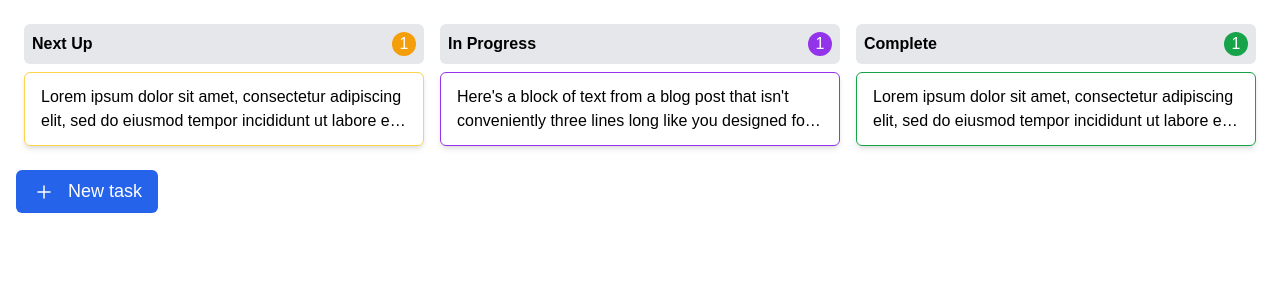
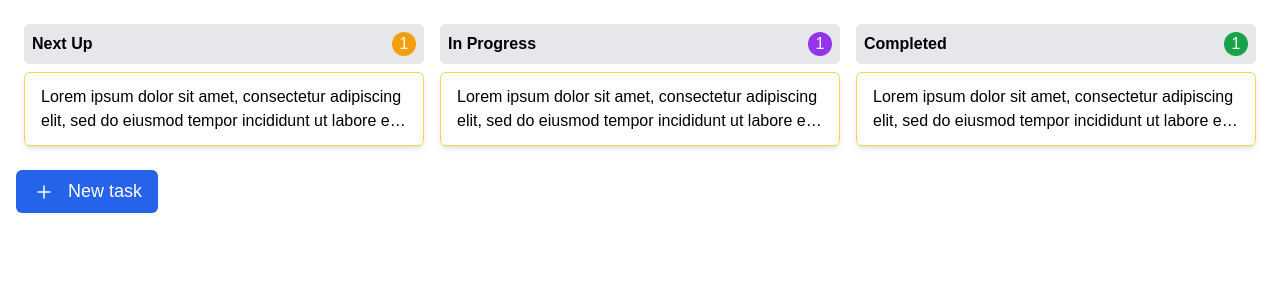
Before and after one commit to Madaraka02/todos-frontend, a React (Create React App) app: page / in a window 1280 px wide. Shown: the top 300 px of the page. Built offline with nearby package versions, Linux system fonts and the light colour scheme.

Commit message:
create task sections components

```diff
--- /dev/null
+++ b/src/assets/icons.js
@@ -0,0 +1,19 @@
+
+export const DeleteIcon = () => (
+<svg xmlns="http://www.w3.org/2000/svg" fill="none" viewBox="0 0 24 24" stroke-width="1.5" stroke="currentColor" className="w-6 h-6">
+<path stroke-linecap="round" stroke-linejoin="round" d="M20.25 7.5l-.625 10.632a2.25 2.25 0 01-2.247 2.118H6.622a2.25 2.25 0 01-2.247-2.118L3.75 7.5m6 4.125l2.25 2.25m0 0l2.25 2.25M12 13.875l2.25-2.25M12 13.875l-2.25 2.25M3.375 7.5h17.25c.621 0 1.125-.504 1.125-1.125v-1.5c0-.621-.504-1.125-1.125-1.125H3.375c-.621 0-1.125.504-1.125 1.125v1.5c0 .621.504 1.125 1.125 1.125z" />
+</svg>
+)
+
+export const EditIcon = () => (
+<svg xmlns="http://www.w3.org/2000/svg" fill="none" viewBox="0 0 24 24" stroke-width="1.5" stroke="currentColor" className="w-6 h-6">
+<path stroke-linecap="round" stroke-linejoin="round" d="M16.862 4.487l1.687-1.688a1.875 1.875 0 112.652 2.652L10.582 16.07a4.5 4.5 0 01-1.897 1.13L6 18l.8-2.685a4.5 4.5 0 011.13-1.897l8.932-8.931zm0 0L19.5 7.125M18 14v4.75A2.25 2.25 0 0115.75 21H5.25A2.25 2.25 0 013 18.75V8.25A2.25 2.25 0 015.25 6H10" />
+</svg>
+)
+
+
+export const CloseIcon = () => (
+    <svg xmlns="http://www.w3.org/2000/svg" fill="none" viewBox="0 0 24 24" stroke-width="1.5" stroke="currentColor" className="w-6 h-6">
+<path stroke-linecap="round" stroke-linejoin="round" d="M9.75 9.75l4.5 4.5m0-4.5l-4.5 4.5M21 12a9 9 0 11-18 0 9 9 0 0118 0z" />
+</svg>
+            )
--- /dev/null
+++ b/src/components/Section.jsx
@@ -0,0 +1,20 @@
+import React from 'react'
+import TaskCard from './TaskCard'
+
+const Section = ({status, tasks}) => {
+  return (
+    <div className="w-full flex flex-col gap-2">
+    <div className=" flex flex-row cursor-pointer justify-between items-center bg-gray-200 p-2 rounded-md">
+      <p className='font-semibold'>{status === 'new'? 'Next Up': status === 'progress'? 'In Progress': status === 'complete'? 'Completed': ''}</p>
+      <div className={`rounded-full w-6 h-6 ${status === 'new'? 'bg-amber-500': status === 'progress'? 'bg-purple-600': status === 'complete'? 'bg-green-600': ''}  justify-center text-center text-white`}>1</div>
+    </div>
+    <div className="flex flex-col gap-1">
+      <TaskCard type='new'
+      description='Lorem ipsum dolor sit amet, consectetur adipiscing elit, sed do eiusmod tempor incididunt ut labore et dolore magna aliqua.'
+      />
+    </div>
+  </div>
+  )
+}
+
+export default Section
--- a/src/components/TaskCard.jsx
+++ b/src/components/TaskCard.jsx
@@ -7,9 +7,15 @@ const TaskCard = ({type, description, end_date}) => {
   const handleCloseDetails = () => {
       setOpenDetailsModal(false)
     }
+    const handleDrag = (e) => {
+
+    }
   return (
     <>
-    <div className={`font-satoshi w-full rounded-md shadow-md px-4 py-3 cursor-pointer ${type === 'new'? 'border-amber-300' : type === 'progress'? 'border-purple-600' : type === 'complete'? 'border-green-600' : ''} border`}>
+    <div
+    draggable
+    // onDragStart={}
+     className={`font-satoshi w-full rounded-md shadow-md px-4 py-3 cursor-pointer ${type === 'new'? 'border-amber-300' : type === 'progress'? 'border-purple-600' : type === 'complete'? 'border-green-600' : ''} border`}>
       <p onClick={() => setOpenDetailsModal(true)} className='line-clamp-2'>{description}</p>
     </div>
 
--- a/src/components/modals/ModalLayout.jsx
+++ b/src/components/modals/ModalLayout.jsx
@@ -1,4 +1,5 @@
 import React from 'react'
+import { CloseIcon } from '../../assets/icons'
 
 const ModalLayout = ({setToggleModal, ...props}) => {
   return (
@@ -13,10 +14,7 @@ const ModalLayout = ({setToggleModal, ...props}) => {
                 <p className='font-semibold text-lg'>{props.title}</p>
             )}
             <div onClick={() => setToggleModal(false)} className="cursor-pointer">
-            <svg xmlns="http://www.w3.org/2000/svg" fill="none" viewBox="0 0 24 24" stroke-width="1.5" stroke="currentColor" className="w-6 h-6">
-  <path stroke-linecap="round" stroke-linejoin="round" d="M9.75 9.75l4.5 4.5m0-4.5l-4.5 4.5M21 12a9 9 0 11-18 0 9 9 0 0118 0z" />
-</svg>
-
+                <CloseIcon/>
 
             </div>
 
--- a/src/pages/Home.jsx
+++ b/src/pages/Home.jsx
@@ -1,6 +1,7 @@
 import React, { useState } from 'react'
 import ModalLayout from '../components/modals/ModalLayout';
 import NewTask from '../components/modals/NewTask';
+import Section from '../components/Section';
 import TaskCard from '../components/TaskCard'
 
 function Home() {
@@ -8,53 +9,20 @@ function Home() {
   const handleCloseAddTask = () => {
       setOpenAddTaskModal(false)
     }
+  const statuses = ['new','progress','complete']
   return (
     <>
     <div className="container mx-auto w-full">
 
     <div className='font-satoshi flex flex-col gap-2 w-full p-6 h-full'>
-      <div className="grid grid-cols-3 gap-4">
+      <div className="grid grid-cols-1 md:grid-cols-3 gap-4">
+        {statuses?.map((status, index) => (
+
         <div className="col-span-1 flex flex-col gap-2">
-          <div className=" flex flex-row cursor-pointer justify-between items-center bg-gray-200 p-2 rounded-md">
-            <p className='font-semibold'>Next Up</p>
-            <div className="rounded-full w-6 h-6 bg-amber-500 justify-center text-center text-white">1</div>
-          </div>
-          <div className="flex flex-col gap-1">
-            <TaskCard type='new'
-            description='Lorem ipsum dolor sit amet, consectetur adipiscing elit, sed do eiusmod tempor incididunt ut labore et dolore magna aliqua.'
-            />
-          </div>
+          <Section status={status}/>
         </div>
-        <div className="col-span-1 flex flex-col gap-2">
-          <div className=" flex flex-row cursor-pointer justify-between items-center bg-gray-200 p-2 rounded-md">
-            <p className='font-semibold'>In Progress</p>
-            <div className="rounded-full w-6 h-6 bg-purple-600 justify-center text-center text-white">1</div>
-          </div>
-          <div className="flex flex-col gap-1">
-            <TaskCard type='progress'
-            description={`Here's a block of text from a blog post that isn't conveniently three lines long like you designed
-            for originally. It's probably like 6 lines on mobile or even on desktop depending on how you have
-            things laid out. Truly a big pain in the derriere, and not the sort of thing you expected to be
-            wasting your time trying to deal with at 4:45pm on a Friday am I right? You've got tickets to
-            SmackDown and you heard there's gonna be a dark match with that local guy from two towns over that
-            your cousin went to high school with before the show starts, and you're gonna miss it if you're
-            not there early.`}
+        ))}
 
-            />
-          </div>
-        </div>
-        <div className="col-span-1 flex flex-col gap-2">
-          <div className=" flex flex-row cursor-pointer justify-between items-center bg-gray-200 p-2 rounded-md">
-            <p className='font-semibold'>Complete</p>
-            <div className="rounded-full w-6 h-6 bg-green-600 justify-center text-center text-white">1</div>
-          </div>
-          <div className="flex flex-col gap-1">
-            <TaskCard type='complete'
-            description='Lorem ipsum dolor sit amet, consectetur adipiscing elit, sed do eiusmod tempor incididunt ut labore et dolore magna aliqua.'
-
-            />
-          </div>
-        </div>
       </div>
 
     </div>
```
